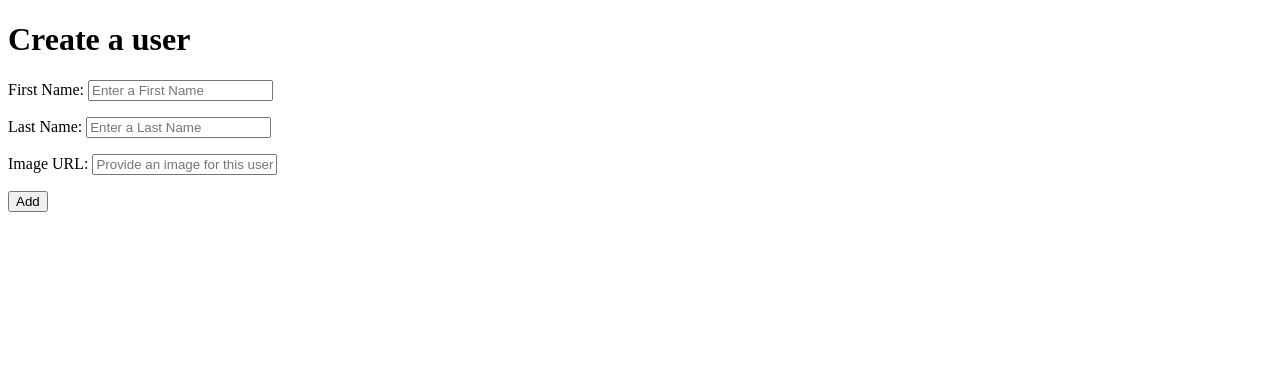
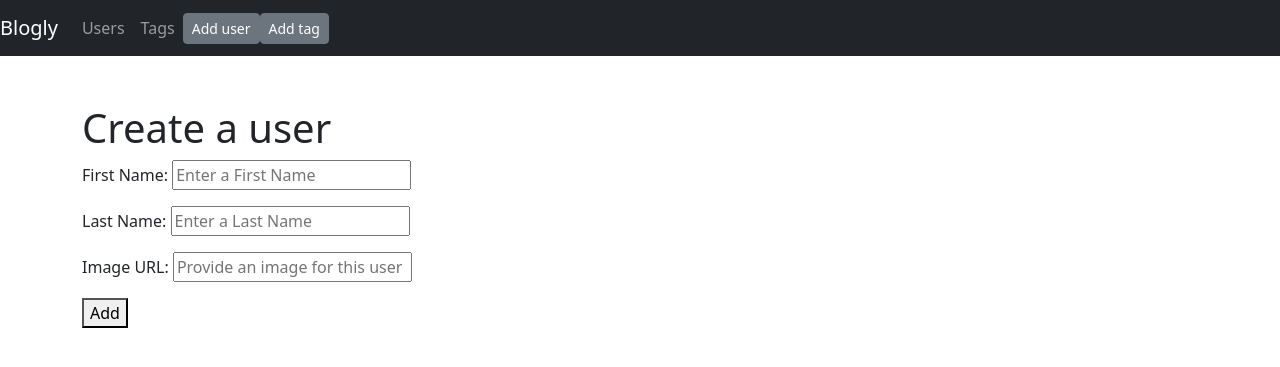
Before and after one commit to reckziegelwilliam96/sp-sqlalchemy-exercise-part1-2-3, a Flask app: page /users/new in a window 1280 px wide. Shown: the top 367 px of the page. Run offline with Flask 2, Linux system fonts and the light colour scheme; some libraries are stand-ins or nearby versions.

Commit message:
commit part 3 for repo, issue with delete function, missing testing

```diff
--- a/app.py
+++ b/app.py
@@ -1,6 +1,6 @@
 """Blogly application."""
 from flask import Flask, request, render_template, redirect, flash
-from models import db, connect_db, User, Post
+from models import db, connect_db, User, Post, Tag, PostTag
 from sqlalchemy import DateTime
 import datetime
 
@@ -21,18 +21,22 @@ connect_db(app)
 def list_users():
     """Redirect to list of users."""
 
-    return redirect('/users')
+    posts = Post.query.order_by(Post.created_at.desc()).limit(5).all()
+
+    return render_template("homepage.html", posts=posts)
+
+"""USERS"""
 
 @app.route('/users', methods=["GET"])
 def show_users_list():
-    """Show list of users in home page."""
+    """Show list of users in list of users page."""
     users = User.query.order_by(User.last_name, User.first_name).all()
     # if database is empty, redirect to Create User Page
     if len(users) == 0:
         return redirect("newuser.html")
     # else render User List Page
     else:
-        return render_template("home.html", users=users)
+        return render_template("listuser.html", users=users)
 
 
 @app.route('/users/new', methods = ["GET"])
@@ -61,7 +65,7 @@ def show_user_details_page(user_id):
 def show_edit_user_page(user_id):
     """Show Edit User Page: edit details of a single user"""
     user = User.query.get_or_404(user_id)
-    return render_template("useredit.html", user=user)
+    return render_template("edituser.html", user=user)
 
 @app.route('/users/<int:user_id>/edit', methods=["POST"])
 def update_user_details(user_id):
@@ -91,39 +95,53 @@ def delete_user(user_id):
 
     return redirect('/users')
 
+"""POSTS"""
+
 @app.route('/users/<int:user_id>/posts/new', methods = ["GET"])
 def show_new_post_page(user_id):
     user = User.query.get(user_id)
-    return render_template("newpost.html", user=user)
+    tags = Tag.query.all()
+    return render_template("newpost.html", user=user, tags=tags)
 
 @app.route('/users/<int:user_id>/posts/new', methods= ["POST"])
 def add_post(user_id):
     title = request.form['title']
     content = request.form['content']
     created_at = datetime.datetime.utcnow()
-    user_id = user_id
+    tags = request.form.getlist('tag')
+
     post = Post(title=title, content=content, created_at=created_at, user_id=user_id)
 
     db.session.add(post)
     db.session.commit()
 
-    return redirect('/userdetail.html')
+    for tag in tags:
+        posttag = PostTag(post_id=post.id, tag_id=tag)
+
+    db.session.add(posttag)
+    db.session.commit()
+
+    return redirect('/users/<int:user_id>', user_id=user_id)
 
 @app.route('/posts/<int:post_id>', methods = ["GET"])
 def show_details_post_page(post_id):
     post = Post.query.get_or_404(post_id)
-    return render_template("postdetail.html", post=post)
+    tags = post.tags
+    return render_template("postdetail.html", post=post, tags=tags)
 
 @app.route('/posts/<int:post_id>/edit', methods=["GET"])
 def show_edit_post_page(post_id):
     post = Post.query.get_or_404(post_id)
-    return render_template("postedit.html", post=post)
+    tags = Tag.query.all()
+    return render_template("editpost.html", post=post, tags=tags)
 
 @app.route('/posts/<int:post_id>/edit', methods=["POST"])
 def update_post_details(post_id):
+    """Update Single Post Title, Content and Time. Add to database."""
     title_update = request.form['title']
     content_update = request.form['content']
     created_at_update = datetime.datetime.utcnow()
+    tags = request.form.getlist('tag')
 
     post = Post.query.get(post_id)
     post.title = title_update
@@ -132,13 +150,84 @@ def update_post_details(post_id):
 
     db.session.add(post)
     db.session.commit()
+
+    for tag in tags:
+        tag_update = PostTag(post_id=post_id, tag_id=tag)
+
+    db.session.add(tag_update)
+    db.session.commit()
+
     return redirect(f'/posts/{ post_id }')
 
 @app.route('/posts/<int:post_id>/delete')
 def delete_post(post_id):
-    """Delete user from database session."""
-    post = User.query.get(post_id)
+    """Delete post from database session."""
+    post = Post.query.get(post_id)
+
+    user_id = User.query.get(post.user_id)
+
     db.session.delete(post)
     db.session.commit()
 
-    return redirect(f'/posts/{ post_id }')
+    return redirect(f'/users/<int:user_id>', user_id=user_id)
+
+'''TAGS'''
+@app.route('/tags', methods=["GET"])
+def list_all_tags():
+    """Show Tags List Page"""
+    tags = Tag.query.all()
+
+    if len(tags) == 0:
+        return redirect('newtag.html')
+    else:
+        return render_template('listtag.html', tags=tags)
+
+@app.route('/tags/<int:tag_id>', methods = ["GET"])
+def show_tag_details_page(tag_id):
+    """Show Tag Details Page: display details on a single tag."""
+    tag = Tag.query.get_or_404(tag_id)
+    return render_template("tagdetail.html", tag=tag)
+
+@app.route('/tags/new', methods = ["GET"])
+def show_new_tag_page():
+    """Using GET method, Display Create Tag page: form to add a single tag"""
+    return render_template("newtag.html")
+
+@app.route('/tags/new', methods = ["POST"])
+def add_tag():
+    """Using POST method, Add tag to db.session and redirect to tags route to display tags List page."""
+    name = request.form['name']
+    tag = Tag(name=name)
+    db.session.add(tag)
+    db.session.commit()
+    return redirect('/tags')
+
+@app.route('/tags/<int:tag_id>/edit', methods=["GET"])
+def show_edit_tag_page(tag_id):
+    """Show Edit Tag Page: edit details of a single tag"""
+    tag = Tag.query.get_or_404(tag_id)
+    return render_template("edittag.html", tag=tag)
+
+@app.route('/tags/<int:tag_id>/edit', methods=["POST"])
+def update_tag_details(tag_id):
+    """Update tag details from database session """
+    # Retrieve updated data
+    name_update = request.form['name']
+    # Select user to update from database
+    tag = Tag.query.get(tag_id)
+    # Replace user details with update
+    tag.name = name_update
+    # add and commit update to database
+    db.session.add(tag)
+    db.session.commit()
+    return redirect('/tags')
+
+@app.route('/tags/<int:tag_id>/delete')
+def delete_tag(tag_id):
+    """Delete tag from database session."""
+    tag = Tag.query.get(tag_id)
+
+    db.session.delete(tag)
+    db.session.commit()
+
+    return redirect('/tags')
--- /dev/null
+++ b/static/style.css
@@ -0,0 +1,4 @@
+img {
+    width: 25%;
+    height: auto;
+}
--- a/templates/base.html
+++ b/templates/base.html
@@ -1,13 +1,33 @@
 <!DOCTYPE html>
 <html lang="en">
 <head>
-    <meta charset="UTF-8">
-    <meta http-equiv="X-UA-Compatible" content="IE=edge">
-    <meta name="viewport" content="width=device-width, initial-scale=1.0">
-    <title>{% block title %} {% endblock %}</title>
+  <meta charset="UTF-8">
+  <title>
+    {% block title %} Blogly {% endblock %}
+  </title>
+  <link rel="stylesheet"
+        href="https://unpkg.com/bootstrap/dist/css/bootstrap.css">
+  <link rel="stylesheet" href="/static/style.css">
 </head>
 <body>
-    {% block content %}
-    {% endblock %}
+<nav class="navbar navbar-expand-lg navbar-dark bg-dark">
+  <a class="navbar-brand" href="/">Blogly</a>
+  <ul class="navbar-nav">
+    <li class="nav-item"><a class="nav-link" href="/users">Users</a></li>
+    <li class="nav-item"><a class="nav-link" href="/tags">Tags</a></li>
+  </ul>
+  <ul class="navbar-nav ml-auto">
+    <li class="nav-item">
+      <a class="btn btn-sm btn-secondary" href="/users/new">Add user</a>
+    </li>
+    <li class="nav-item">
+      <a class="btn btn-sm btn-secondary" href="/tags/new">Add tag</a>
+    </li>
+  </ul>
+</nav>
+<div class="container mt-5">
+  {% block content %}
+  {% endblock %}
+</div>
 </body>
 </html>
--- a/templates/postedit.html
+++ b/templates/editpost.html
@@ -9,6 +9,9 @@
     <input type="text" name="title" placeholder="Edit Post Title"></p>
     <p> {{ post.content }}
     <input type="text" name="content" placeholder="Edit Post Content"></p>
+    {% for tag in tags %}
+    <p><input type="checkbox" value="{{ tag.id }}" name="tag">{{ tag.name }}</p>
+    {% endfor %}
     <button>Save</button>
 </form>
 <form action='/users/{{ post.users.id }}' method="GET">
```
Also changed, not shown: models.py (+31 -7 lines), seed.py (+53 -4 lines), templates/edittag.html (added, +15 -0 lines), templates/homepage.html (added, +32 -0 lines), templates/listtag.html (added, +15 -0 lines), templates/newpost.html (+5 -2 lines), templates/newtag.html (added, +16 -0 lines), templates/postdetail.html (+14 -7 lines), templates/tagdetail.html (added, +12 -0 lines), README.md, templates/edituser.html (renamed from templates/useredit.html), templates/listuser.html (renamed from templates/home.html), 1 other file.
